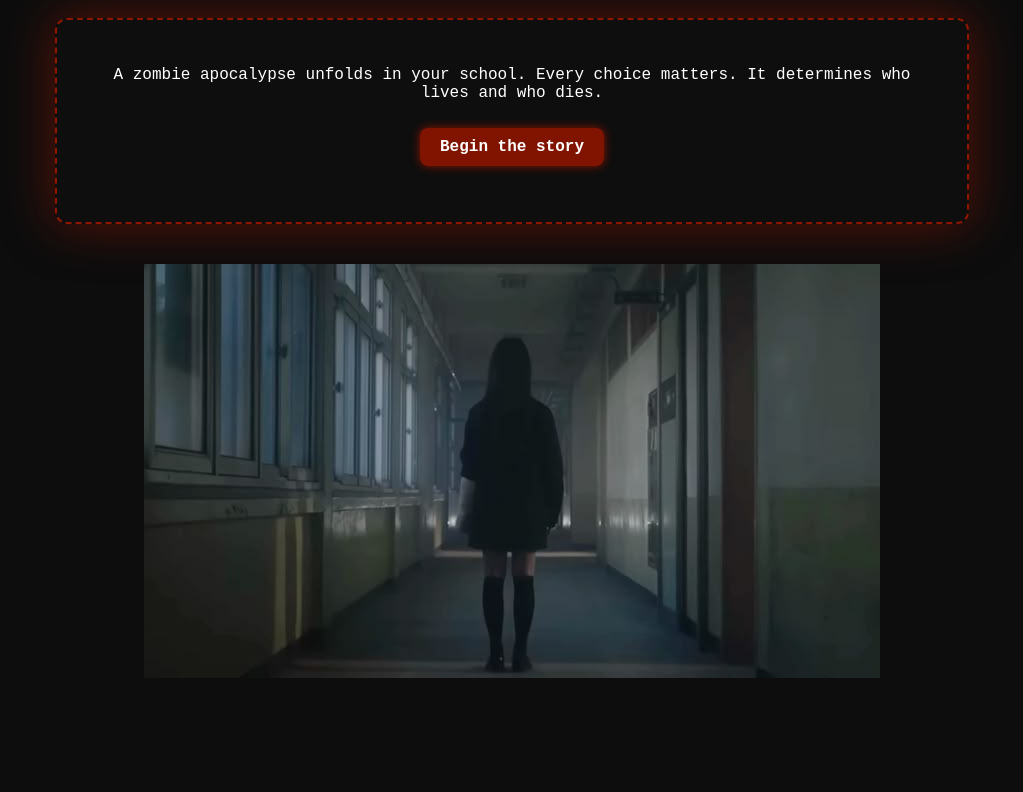
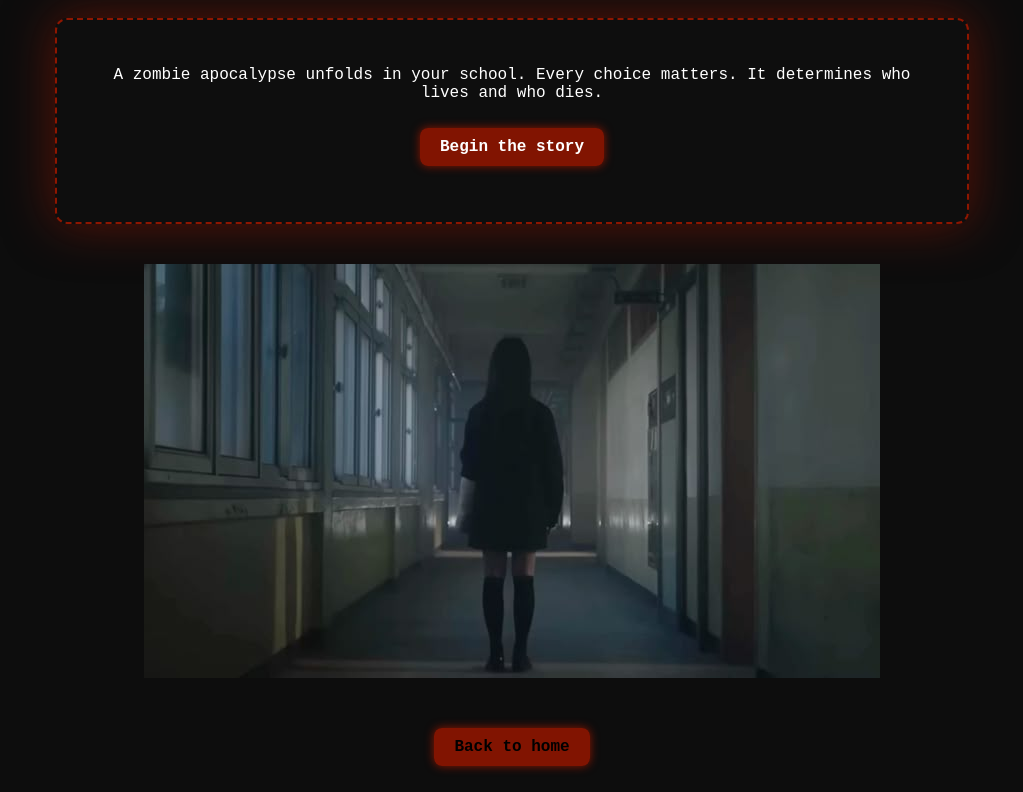
Before and after one commit to siomani/siomaniinteractivestory, a plain HTML site: page index.html in a window 1280 px wide. Shown: the part 108-900 px from the top of the page, without its empty margins (128-1151 px from the left). Before the commit the page ends 806 px from the top, so only its background shows below. Drawn offline with Linux system fonts and the light colour scheme.

Commit message:
Update index.html

```diff
--- a/index.html
+++ b/index.html
@@ -20,6 +20,12 @@
   <!-- Image line UNDER the box -->
   <img src="firstimg.jpg" alt="divider" class="divider-line"
      style="display:block; margin:0 auto 20px; max-width:100%; height:auto;">
+  <p style="text-align:center; margin-top:40px;">
+  <a href="https://siomani.github.io/siomani-medpl/index.html" style="color:black;">
+    Back to home
+  </a>
+</p>
+
 
 </body>
 </html>
```
